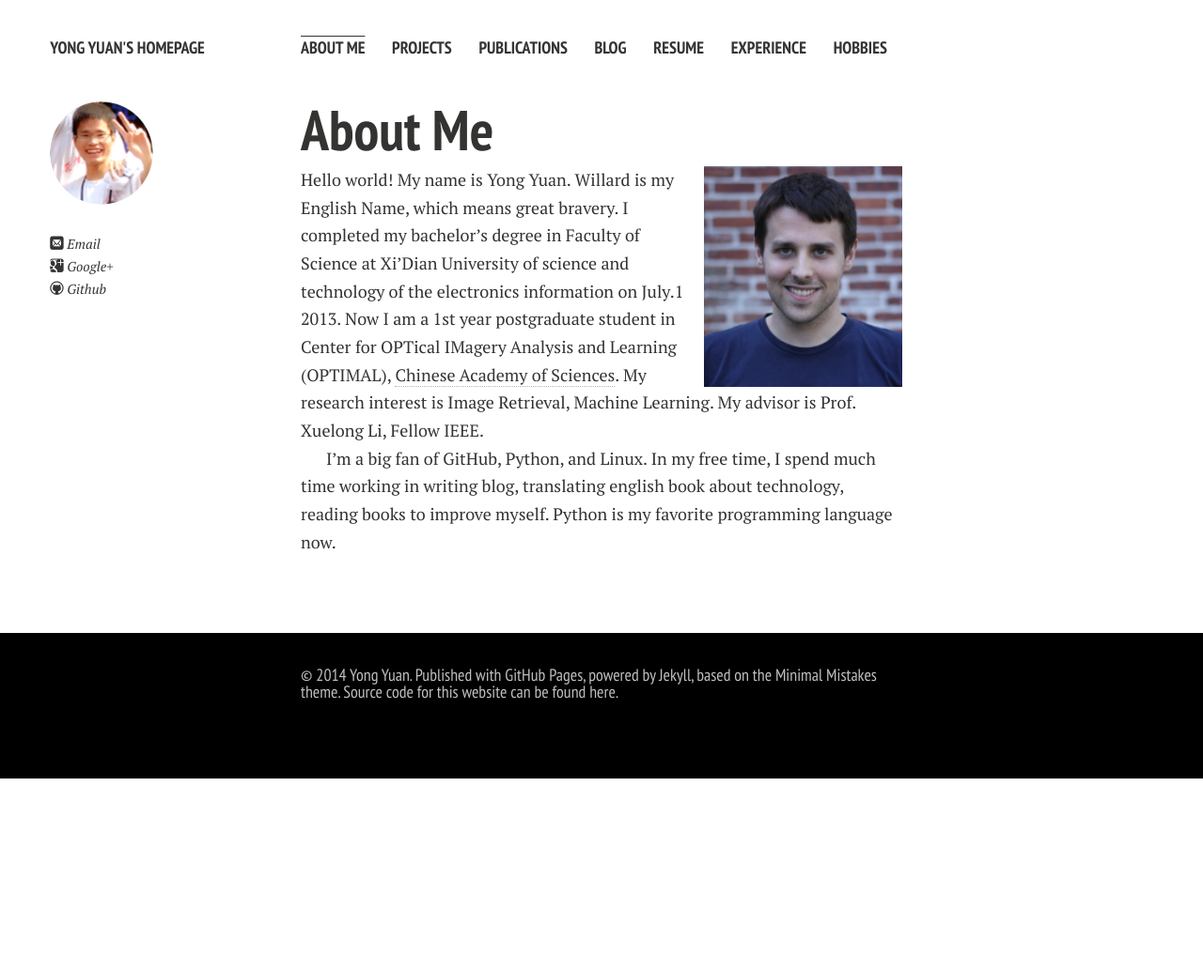
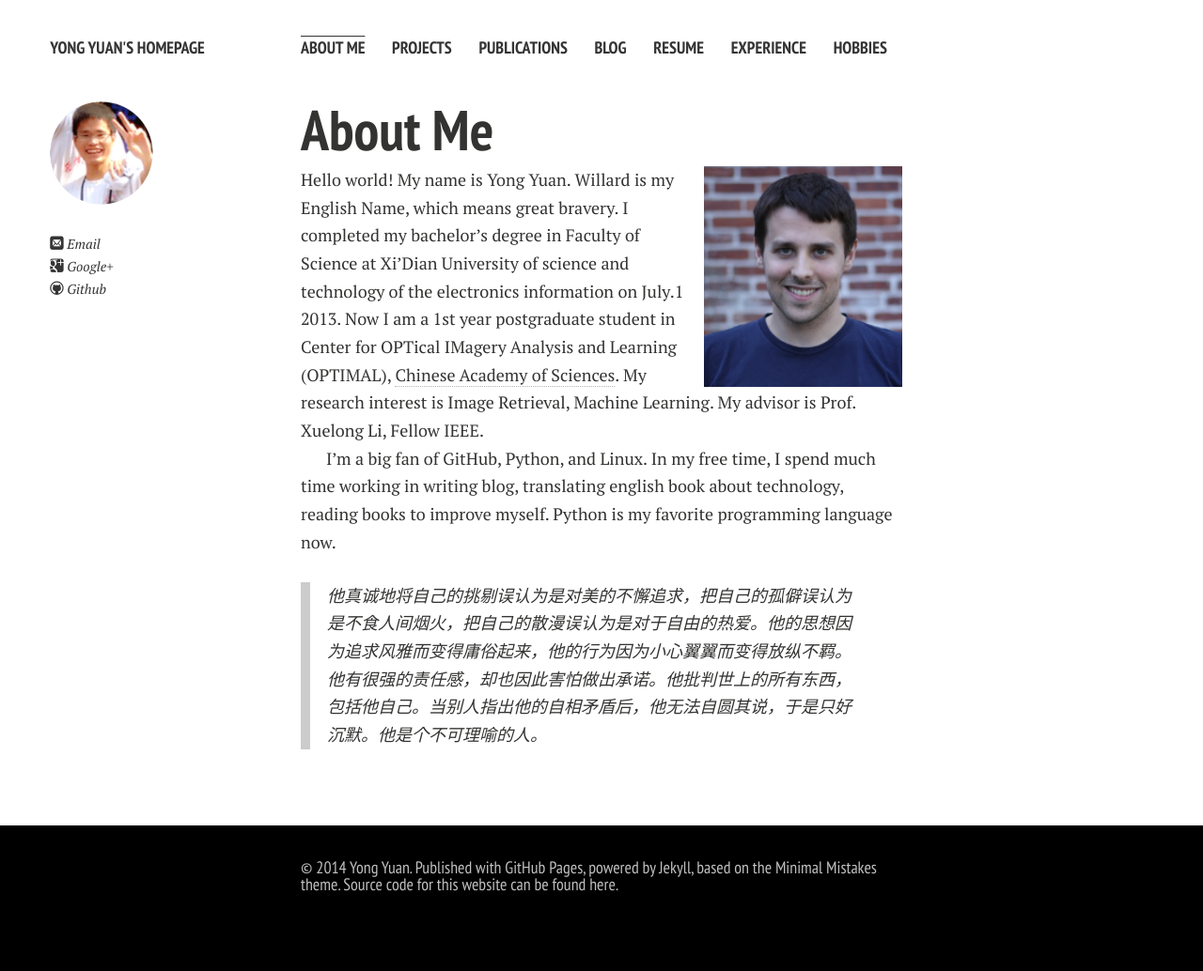
Before and after one commit to yihuicao/willard-yuan.github.com, a Jekyll site: the page built from index.md, in a window 1280 px wide. Shown: the whole page at 94% size. Built offline with Jekyll 4.4.1, drawn with Linux system fonts in a browser that asks for light colours; nearby versions of some CDN libraries; Markdown is read by kramdown in place of the engine named in the settings; before the commit the page ends 900 px from its top, so only the background shows below that.

Commit message:
update index.md

```diff
--- a/index.md
+++ b/index.md
@@ -9,6 +9,8 @@ Hello world! My name is Yong Yuan. Willard is my English Name, which means great
 
 I'm a big fan of GitHub, Python, and Linux. In my free time, I spend much time working in writing blog, translating english book about technology, reading books to improve myself. Python is my favorite programming language now.
 
+>他真诚地将自己的挑剔误认为是对美的不懈追求，把自己的孤僻误认为是不食人间烟火，把自己的散漫误认为是对于自由的热爱。他的思想因为追求风雅而变得庸俗起来，他的行为因为小心翼翼而变得放纵不羁。他有很强的责任感，却也因此害怕做出承诺。他批判世上的所有东西，包括他自己。当别人指出他的自相矛盾后，他无法自圆其说，于是只好沉默。他是个不可理喻的人。
+
 
 
 [Chinese Academy of Sciences]:http://english.cas.cn
```
